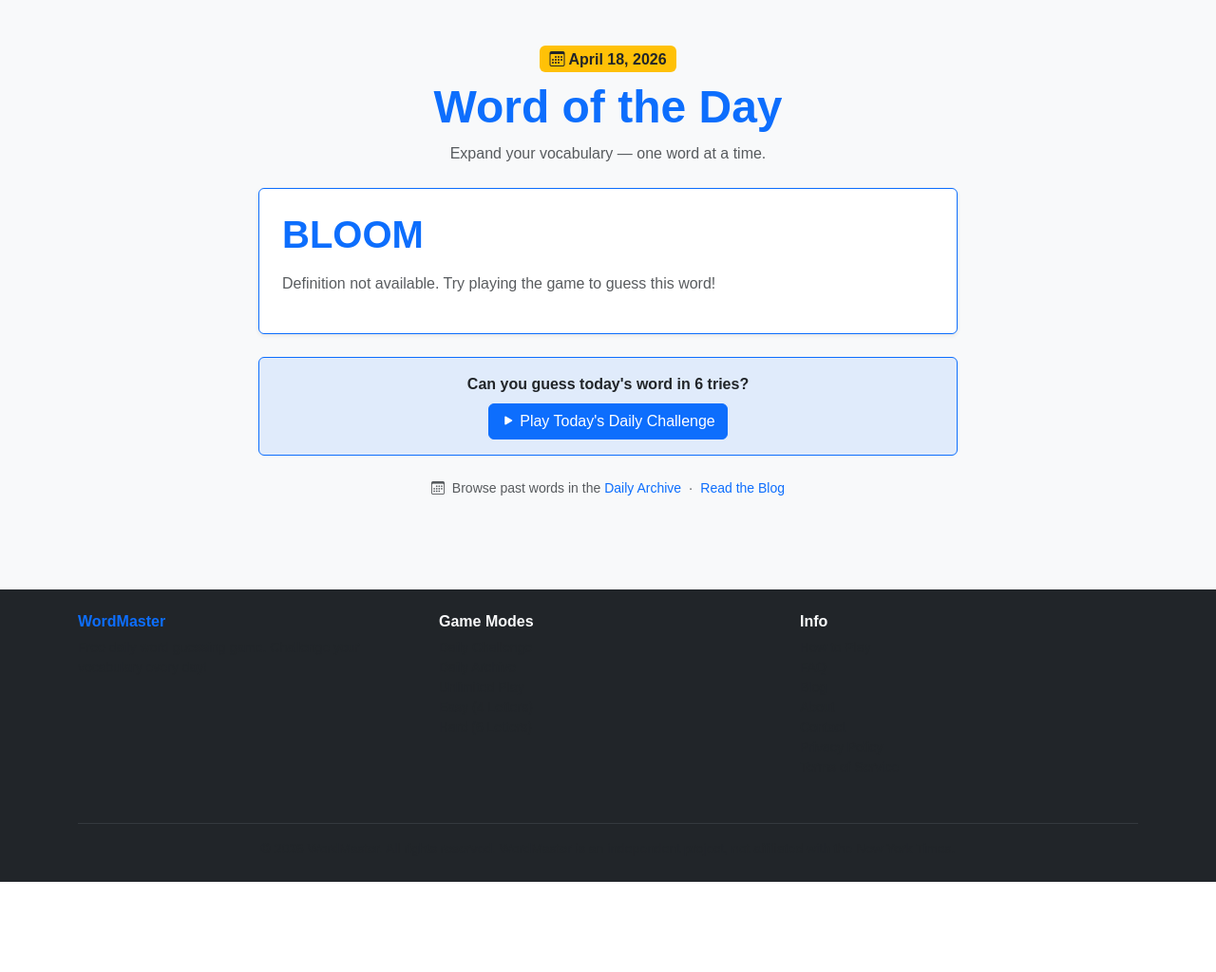
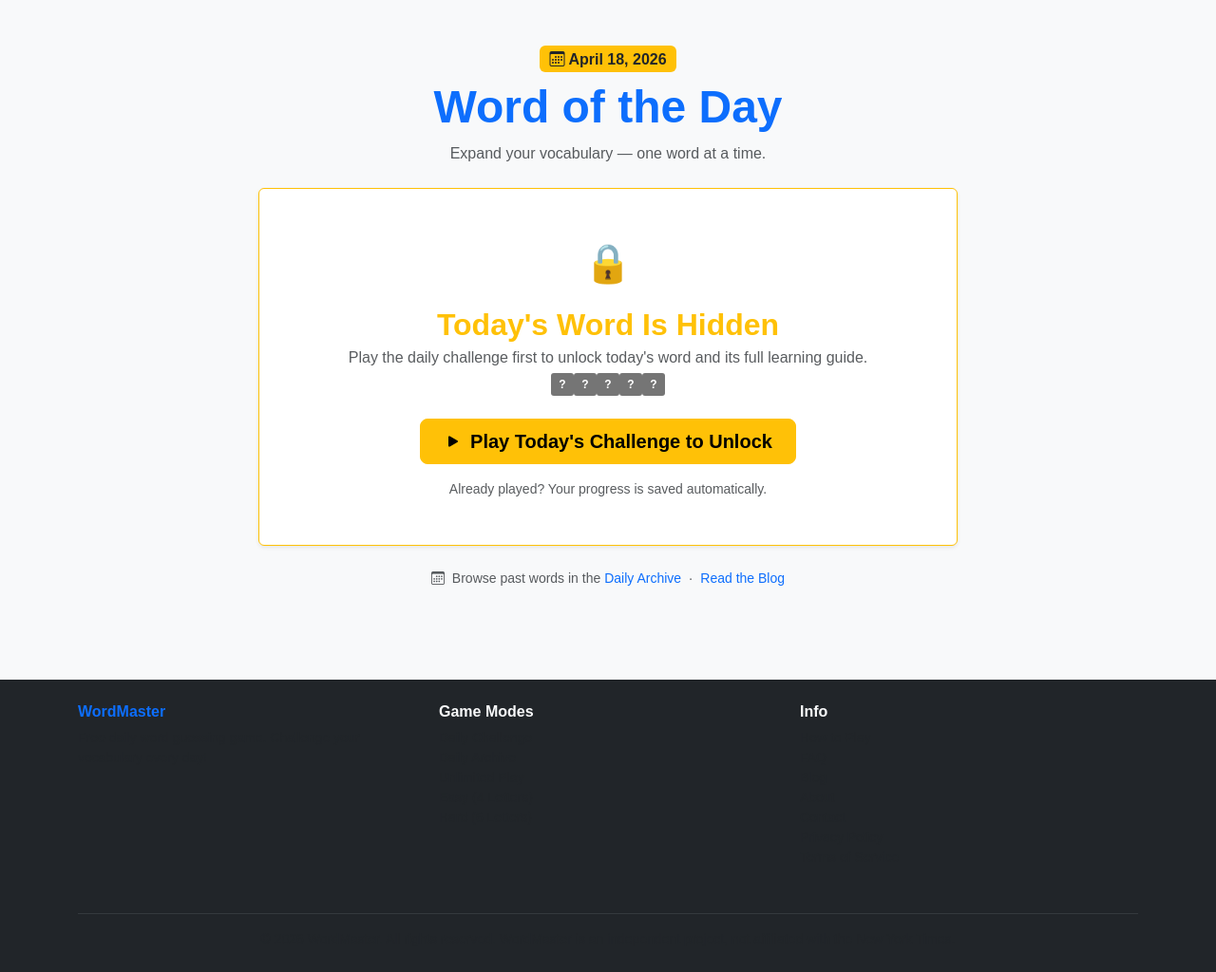
Before and after one commit to Kye-Jaemin/wordmaster, a Flask app: page /word-of-day in a window 1280 px wide. Shown: the part 62-1086 px from the top of the page at 95% size. Before the commit the page ends 991 px from the top, so only its background shows below. Run offline with Flask 3, Linux system fonts and the light colour scheme; data that the repository does not hold is empty.

Commit message:
feat: word of day hides word until daily challenge is completed
- Default state: locked view with ? tiles and CTA to play /daily
- After playing (detected via localStorage wm_stats.lastDaily):
  full word, definitions, synonyms, antonyms, etymology revealed
- Prevents daily challenge spoilers

Co-Authored-By: Claude Sonnet 4.6 <noreply@anthropic.com>

```diff
--- a/templates/word_of_day.html
+++ b/templates/word_of_day.html
@@ -11,14 +11,39 @@
     <p class="text-muted">Expand your vocabulary — one word at a time.</p>
   </div>
 
+  <!-- Hidden data: word stored for JS -->
+  <span id="wotd-secret" data-word="{{ word }}" class="d-none"></span>
+
+  <!-- LOCKED state: shown before playing today's challenge -->
+  <div id="wotd-locked" class="card border-warning shadow-sm mb-4 text-center" style="display:none!important">
+    <div class="card-body py-5">
+      <div class="fs-1 mb-3">🔒</div>
+      <h2 class="fw-bold text-warning mb-1">Today's Word Is Hidden</h2>
+      <p class="text-muted mb-1">Play the daily challenge first to unlock today's word and its full learning guide.</p>
+      <p class="small text-muted mb-4">
+        <span class="letter-tiles">
+          {% for i in range(5) %}<span class="demo-tile absent-demo">?</span>{% endfor %}
+        </span>
+      </p>
+      <a href="/daily" class="btn btn-warning btn-lg px-4 fw-bold">
+        <i class="bi bi-play-fill me-2"></i>Play Today's Challenge to Unlock
+      </a>
+      <p class="text-muted small mt-3 mb-0">Already played? Your progress is saved automatically.</p>
+    </div>
+  </div>
+
+  <!-- REVEALED state: shown after completing today's challenge -->
+  <div id="wotd-revealed" class="d-none">
+
     <!-- Main Word Card -->
     <div class="card border-primary shadow-sm mb-4">
       <div class="card-body p-4">
         <div class="d-flex align-items-center gap-3 flex-wrap mb-3">
-        <h2 class="fw-bold text-primary mb-0 display-6">{{ word }}</h2>
+          <h2 class="fw-bold text-primary mb-0 display-6" id="wotd-word"></h2>
           {% if word_data and word_data.phonetic %}
           <span class="text-muted fs-5">{{ word_data.phonetic }}</span>
           {% endif %}
+          <span class="badge bg-success ms-auto">✅ Today's Word</span>
         </div>
 
         {% if word_data and word_data.meanings %}
@@ -34,7 +59,7 @@
           </div>
           {% endfor %}
         {% else %}
-      <p class="text-muted">Definition not available. Try playing the game to guess this word!</p>
+        <p class="text-muted">Definition not available for this word.</p>
         {% endif %}
       </div>
     </div>
@@ -83,18 +108,25 @@
     </div>
     {% endif %}
 
-  <!-- CTA: Play the game -->
+    <!-- CTA: Play more -->
     <div class="card border-primary bg-primary bg-opacity-10 mb-4">
       <div class="card-body text-center py-3">
-      <p class="mb-2 fw-bold">Can you guess today's word in 6 tries?</p>
-      <a href="/daily" class="btn btn-primary">
-        <i class="bi bi-play-fill me-1"></i>Play Today's Daily Challenge
+        <p class="mb-2 fw-bold">Want more word challenges?</p>
+        <div class="d-flex gap-2 justify-content-center flex-wrap">
+          <a href="/unlimited" class="btn btn-primary">
+            <i class="bi bi-infinity me-1"></i>Play Unlimited Mode
+          </a>
+          <a href="/blog" class="btn btn-outline-primary">
+            <i class="bi bi-journal-text me-1"></i>Vocabulary Guides
           </a>
         </div>
       </div>
+    </div>
 
-  <!-- Archive Link -->
-  <div class="text-center text-muted small">
+  </div><!-- /#wotd-revealed -->
+
+  <!-- Archive / Blog links -->
+  <div class="text-center text-muted small mt-2">
     <i class="bi bi-calendar3 me-1"></i>
     Browse past words in the <a href="/archive" class="text-decoration-none">Daily Archive</a>
     &nbsp;·&nbsp;
@@ -102,4 +134,31 @@
   </div>
 
 </div>
+
+{% block scripts %}
+<script>
+(function () {
+  const today = new Date().toISOString().slice(0, 10);
+  const stats  = JSON.parse(localStorage.getItem("wm_stats") || "{}");
+  const played = stats.lastDaily === today;
+
+  const lockedEl   = document.getElementById("wotd-locked");
+  const revealedEl = document.getElementById("wotd-revealed");
+  const wordEl     = document.getElementById("wotd-word");
+  const secret     = document.getElementById("wotd-secret");
+
+  if (played) {
+    // Show full word + learning content
+    if (wordEl && secret) wordEl.textContent = secret.dataset.word;
+    if (lockedEl)   lockedEl.style.display   = "none";
+    if (revealedEl) revealedEl.classList.remove("d-none");
+  } else {
+    // Show locked state
+    if (lockedEl)   lockedEl.style.removeProperty("display");
+    if (revealedEl) revealedEl.classList.add("d-none");
+  }
+})();
+</script>
 {% endblock %}
+
+{% endblock %}
```
Lines whose indentation alone changed are shown as unchanged.
